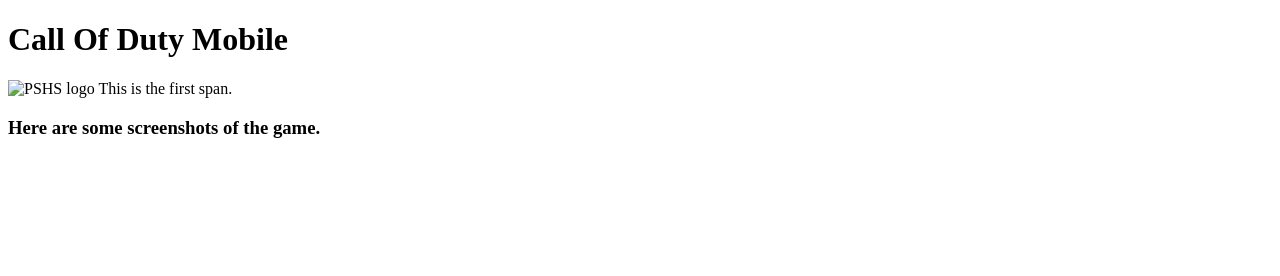
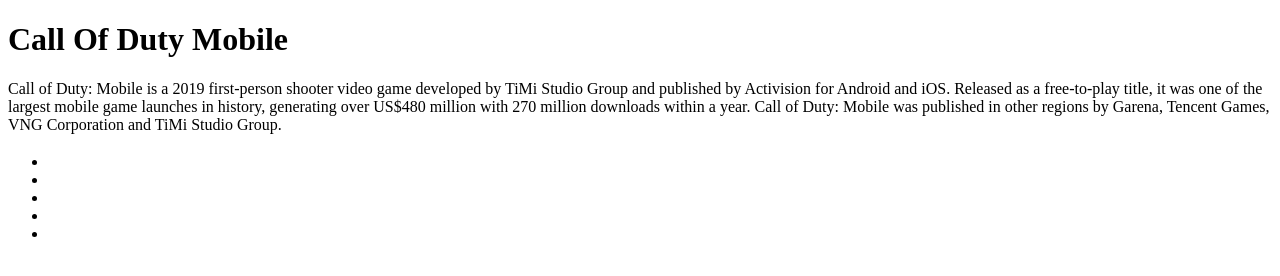
Before and after one commit to Bastyt/Lithium-Lab2-Solano, a plain HTML site: page games.html in a window 1280 px wide. Drawn offline with Linux system fonts and the light colour scheme.

Commit message:
Update games.html

```diff
--- a/games.html
+++ b/games.html
@@ -10,7 +10,18 @@
 	    </head>
 		    <body>
 			   <h1>Call Of Duty Mobile</h1>
-			   <img src="download.jfif" alt="PSHS logo" width="150px" height="150px" title="my favorite game">
-			   <span>This is the first span.</span>
-			   <span><h3> Here are some screenshots of the game.</span>
-			</body>
+                           <p>Call of Duty: Mobile is a 2019 first-person shooter video game developed by TiMi Studio Group and published by Activision for Android and iOS. Released as a free-to-play title, it was one of the largest mobile game launches in history, generating over US$480 million with 270 million downloads within a year.
+                              Call of Duty: Mobile was published in other regions by Garena, Tencent Games, VNG Corporation and TiMi Studio Group.</p>
+			   <span>
+                              <h3></h3>
+                              <ul>
+                              <li></li>
+                              <li></li>
+                              <li></li>
+                              <li></li>
+                              <li></li>
+                              </ul>
+                           </span>
+		    </div>
+</body>
+</html>
```
